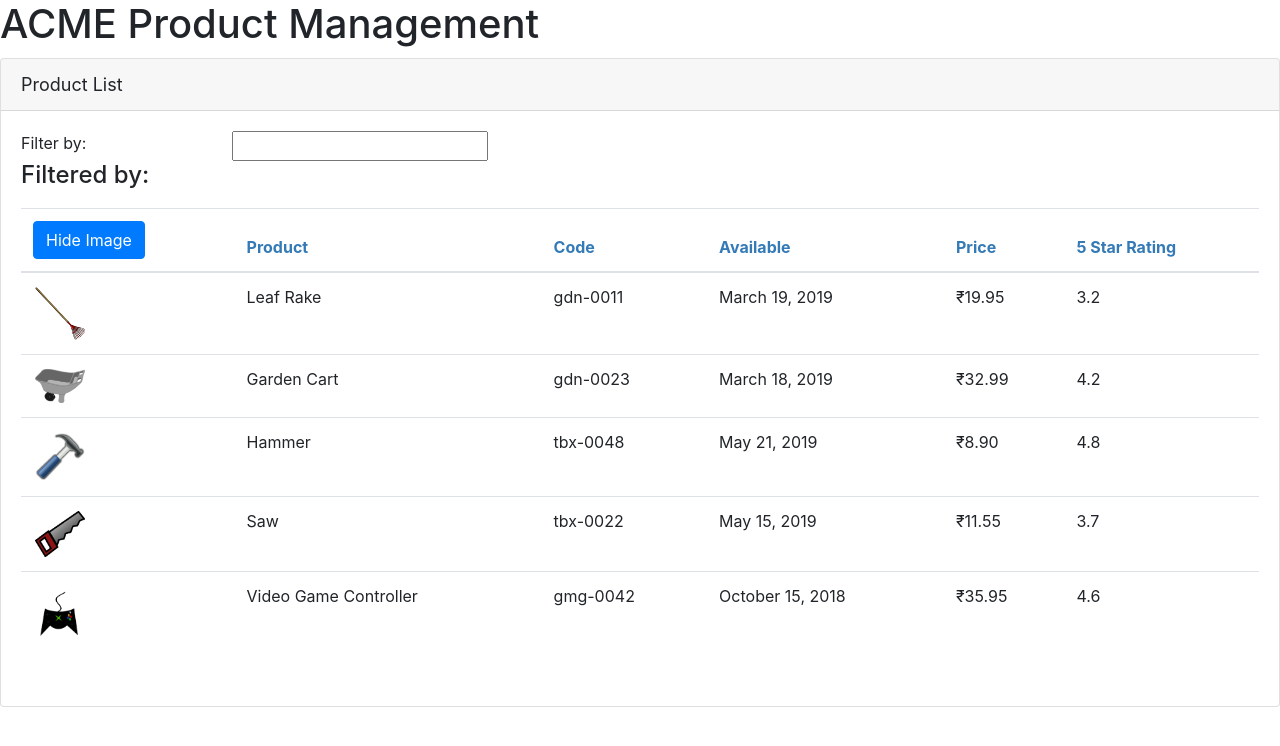
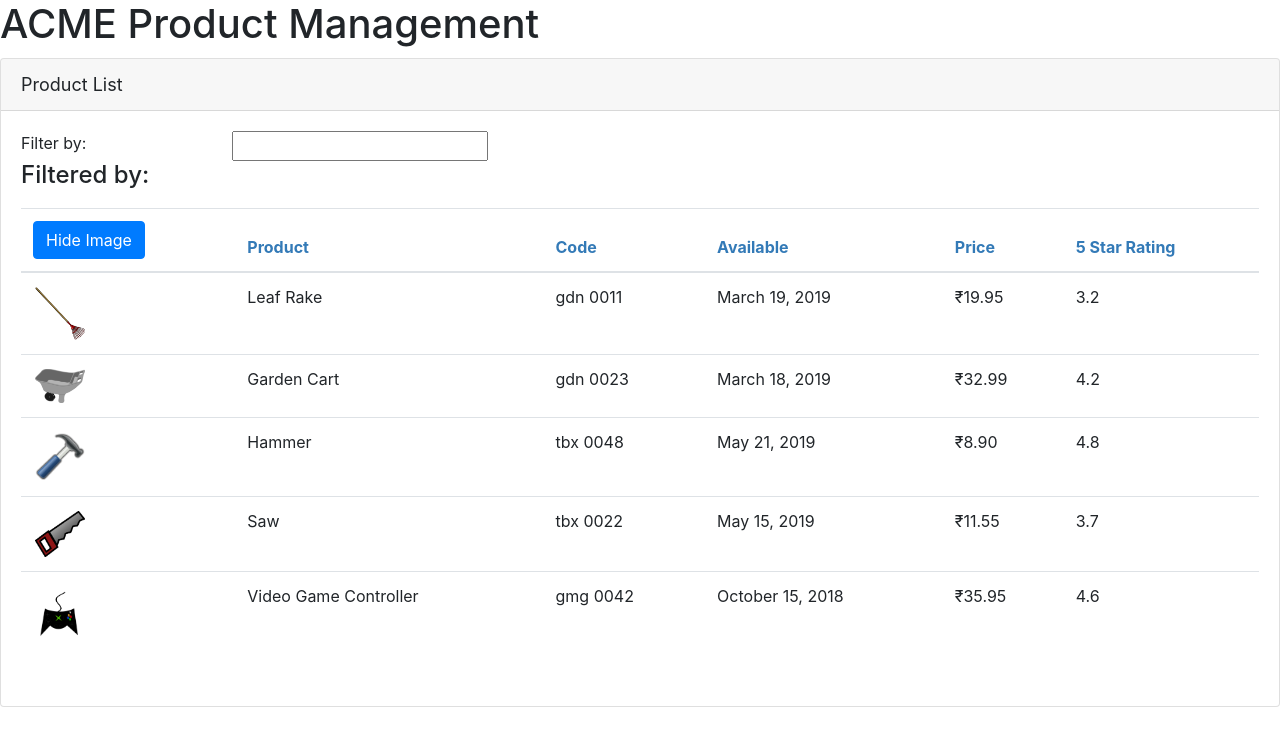
Before and after one commit to ransn/APM-practice, an Angular app: page / in a window 1280 px wide. Shown: the top 746 px of the page. Built offline with nearby package versions, Linux system fonts and the light colour scheme.

Commit message:
Building custom pipes

```diff
--- a/src/app/app.module.ts
+++ b/src/app/app.module.ts
@@ -4,10 +4,12 @@ import { FormsModule } from '@angular/forms';
 
 import { AppComponent } from './app.component';
 import { ProductListComponent } from './products/product-list.component'
+import { ConvertToSpacesPipe } from './shared/convert-to-spaces.pipe';
 
 @NgModule({
   declarations: [
-    AppComponent, ProductListComponent
+    AppComponent, ProductListComponent,
+    ConvertToSpacesPipe
   ],
   imports: [
     BrowserModule,
--- a/src/app/products/product-list.component.html
+++ b/src/app/products/product-list.component.html
@@ -39,7 +39,7 @@
                   [title]='product.productName'/>
                 </td>
                 <td>{{product.productName}}</td>
-                <td>{{product.productCode | lowercase}}</td>
+                <td>{{product.productCode | lowercase | convertToSpace: '-'}}</td>
                 <td>{{product.releaseDate}}</td>
                 <td>{{product.price | currency:'INR' }}</td>
                 <td>{{product.starRating}}</td>
--- /dev/null
+++ b/src/app/shared/convert-to-spaces.pipe.ts
@@ -0,0 +1,10 @@
+import { Pipe, PipeTransform } from '@angular/core';
+
+@Pipe({
+    name: 'convertToSpace'
+})
+export class ConvertToSpacesPipe implements PipeTransform{
+    transform(value: string, charecter: string): string{
+        return value.replace(charecter, ' ');
+    }
+}
```
